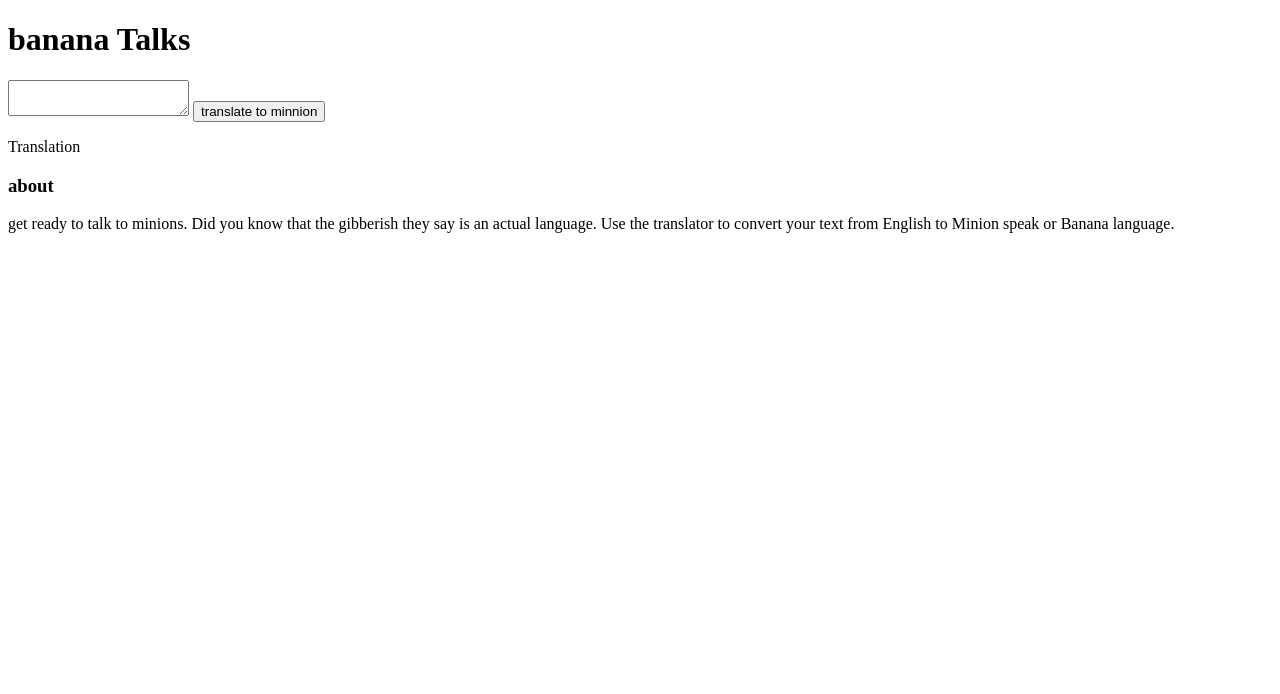
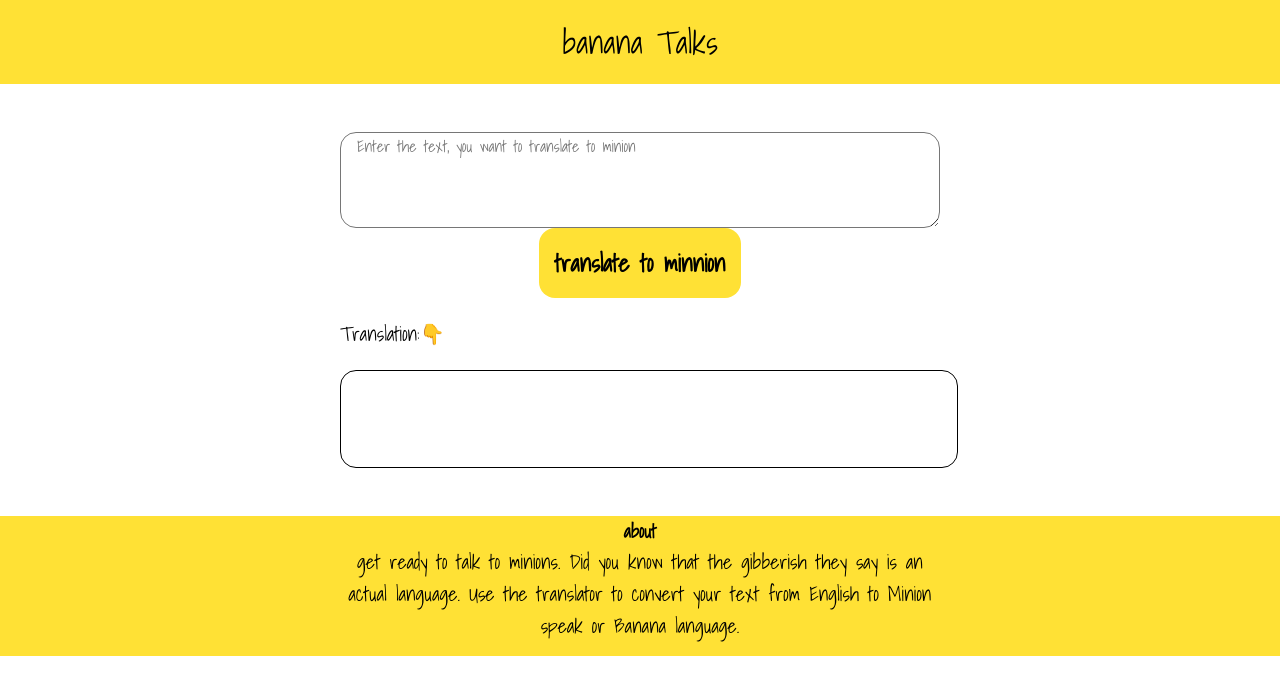
Before and after one commit to sameer-codes/mark6, a plain HTML site: page index.html in a window 1280 px wide. Drawn offline with Linux system fonts and the light colour scheme.

Commit message:
"styles.css" : css part completed

```diff
--- a/index.html
+++ b/index.html
@@ -1,4 +1,3 @@
-<!DOCTYPE html>
 <html>
 
 <head>
@@ -10,24 +9,25 @@
 
 <body>
 
-  <h1>banana Talks</h1>
+  <nav>
+    <div>banana Talks</div>
+  </nav>
 
-  <textarea id="text-input"></textarea>
+  <main>
+    <textarea id="input-text" class="txt-area" placeholder="Enter the text, you want to translate to minion"></textarea>
 
-  <button id="translate-button">translate to minnion</button>
+    <button id="translate-button">translate to minnion</button>
 
-  <p>Translation</p>
+    <p id="
+    ">Translation:👇</p>
 
-  <div id="output"></div>
-
+    <div id="output" class="txt-area"></div>
+  </main>
   <footer>
-  <h3>about</h3>
-    <p>get ready to talk to minions. Did you know that the gibberish they say is an actual language. Use the translator to convert your text from English to Minion speak or Banana language.</p>
+    <h3 class="footer-text">about</h3>
+    <p class="footer-text">get ready to talk to minions. Did you know that the gibberish they say is an actual language.
+      Use the translator to convert your text from English to Minion speak or Banana language.</p>
   </footer>
-
-
-
-<script src="script.js"></script>
 
 </body>
 
--- a/style.css
+++ b/style.css
@@ -1,4 +1,84 @@
-html {
-  height: 100%;
-  width: 100%;
-}
+  @import url('https://fonts.googleapis.com/css2?family=Shadows+Into+Light&display=swap');
+
+  :root {
+    --primary: #ffe135;
+    --black: #000000;
+    font-family: 'Shadows Into Light', cursive;
+  }
+
+
+
+  body {
+    margin: 0;
+
+  }
+
+  nav {
+    background: var(--primary);
+    text-align: center;
+    font-size: 2rem;
+    padding: 1rem;
+    margin-bottom: 1rem;
+  }
+
+  main {
+    max-width: 600px;
+    margin-left: auto;
+    margin-right: auto;
+    margin-top: 2rem;
+    margin-bottom: 2rem;
+    padding: 1rem;
+  }
+
+  .txt-area {
+    display: block;
+    border-radius: 1rem;
+    width: 600px;
+    height: 6rem;
+    margin: 0;
+    padding: 0;
+
+  }
+
+  textarea::placeholder {
+    font-family: 'Shadows Into Light', cursive;
+    font-size: 1rem;
+    padding-left: 1rem;
+  }
+
+
+  #translate-button {
+    padding: 1rem;
+    background-color: var(--primary);
+    font-family: inherit;
+    font-size: 1.5rem;
+    border-radius: 1rem;
+    border: 0;
+    display: block;
+    margin: auto;
+    font-weight: bolder;
+  }
+
+  p {
+    font-size: 1.25rem;
+  }
+
+
+
+  #output {
+    border-color: black;
+    border-style: solid;
+    border-width: 1px;
+    padding-left: 1rem;
+  }
+
+  footer {
+    background-color: var(--primary);
+    height: 140px;
+  }
+
+  .footer-text {
+    width: 600px;
+    margin: auto;
+    text-align: center;
+  }
```
